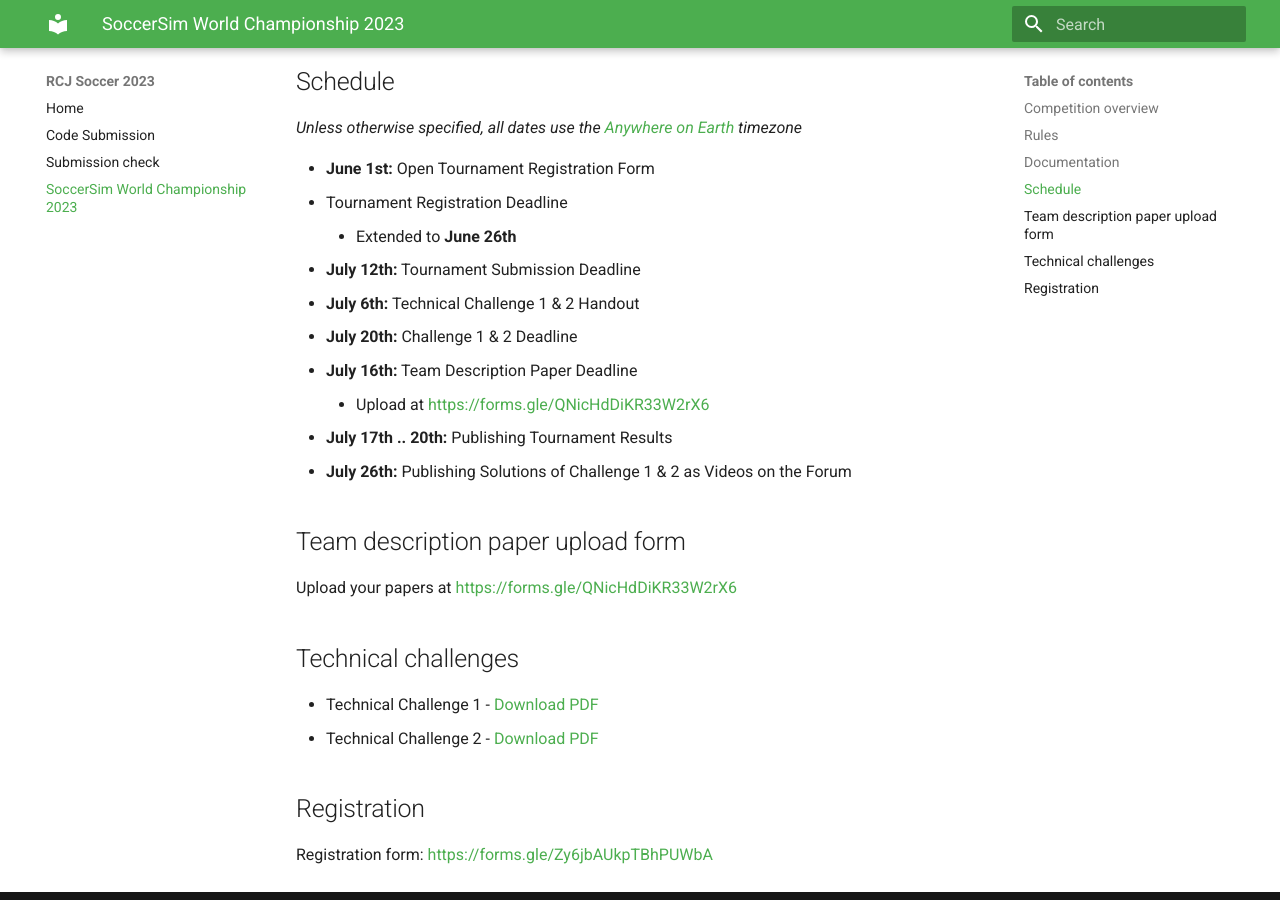
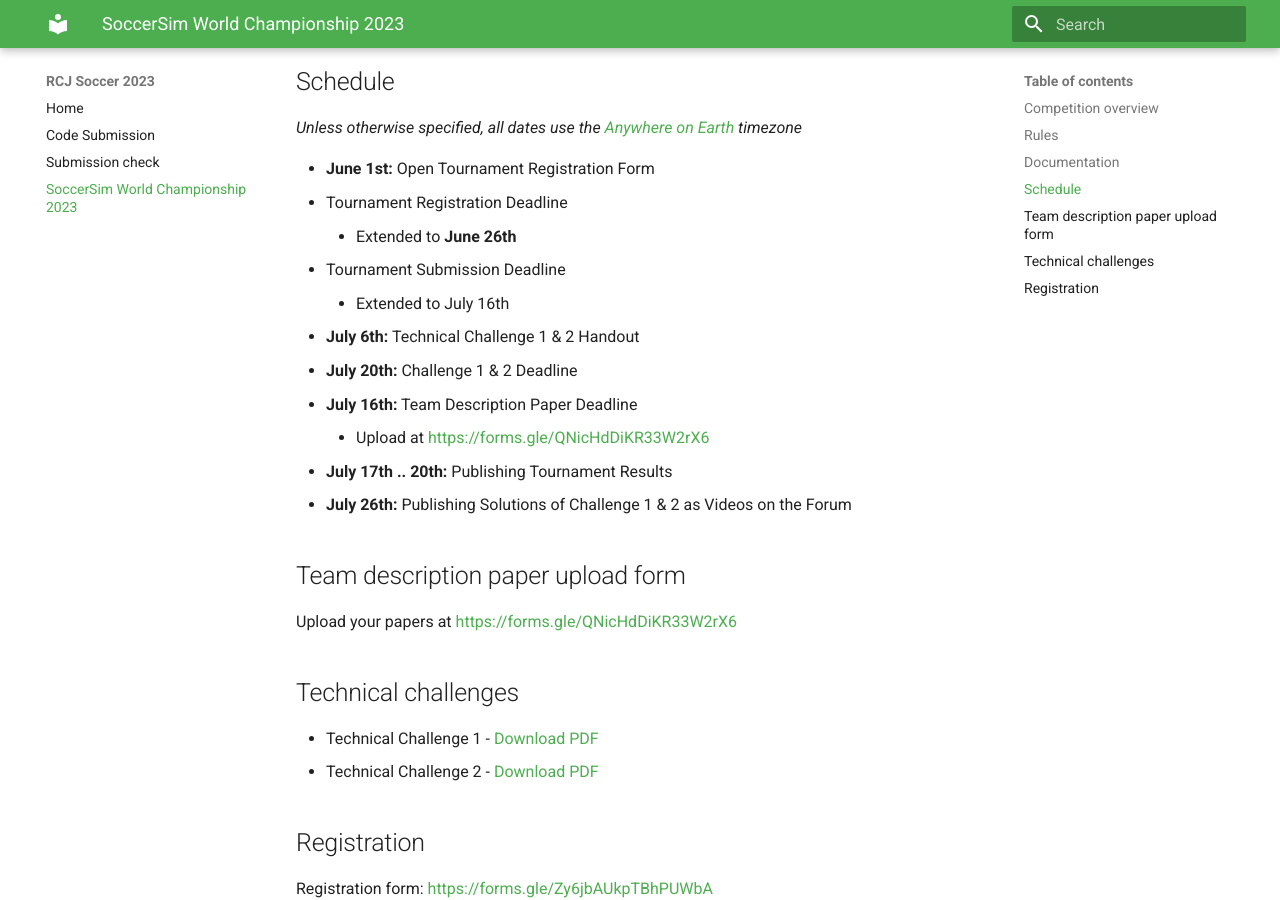
Before and after one commit to robocup-junior/soccer-2023, an MkDocs documentation site: the page built from docs/world-competition.md, in a window 1280 px wide and 900 px high, scrolled down 1323 px. Built offline with MkDocs 1.6.1 and Material for MkDocs 9.7.7, drawn with Linux system fonts in a browser that asks for light colours.

Commit message:
Extend submission deadline
Signed-off-by: Adrian Matejov <ado.matejov@gmail.com>

```diff
--- a/docs/world-competition.md
+++ b/docs/world-competition.md
@@ -57,7 +57,8 @@
 * **June 1st:** Open Tournament Registration Form
 * Tournament Registration Deadline
     * Extended to **June 26th**
-* **July 12th:** Tournament Submission Deadline
+* Tournament Submission Deadline
+    * Extended to July 16th
 * **July 6th:** Technical Challenge 1 & 2 Handout
 * **July 20th:** Challenge 1 & 2 Deadline
 * **July 16th:** Team Description Paper Deadline
```
